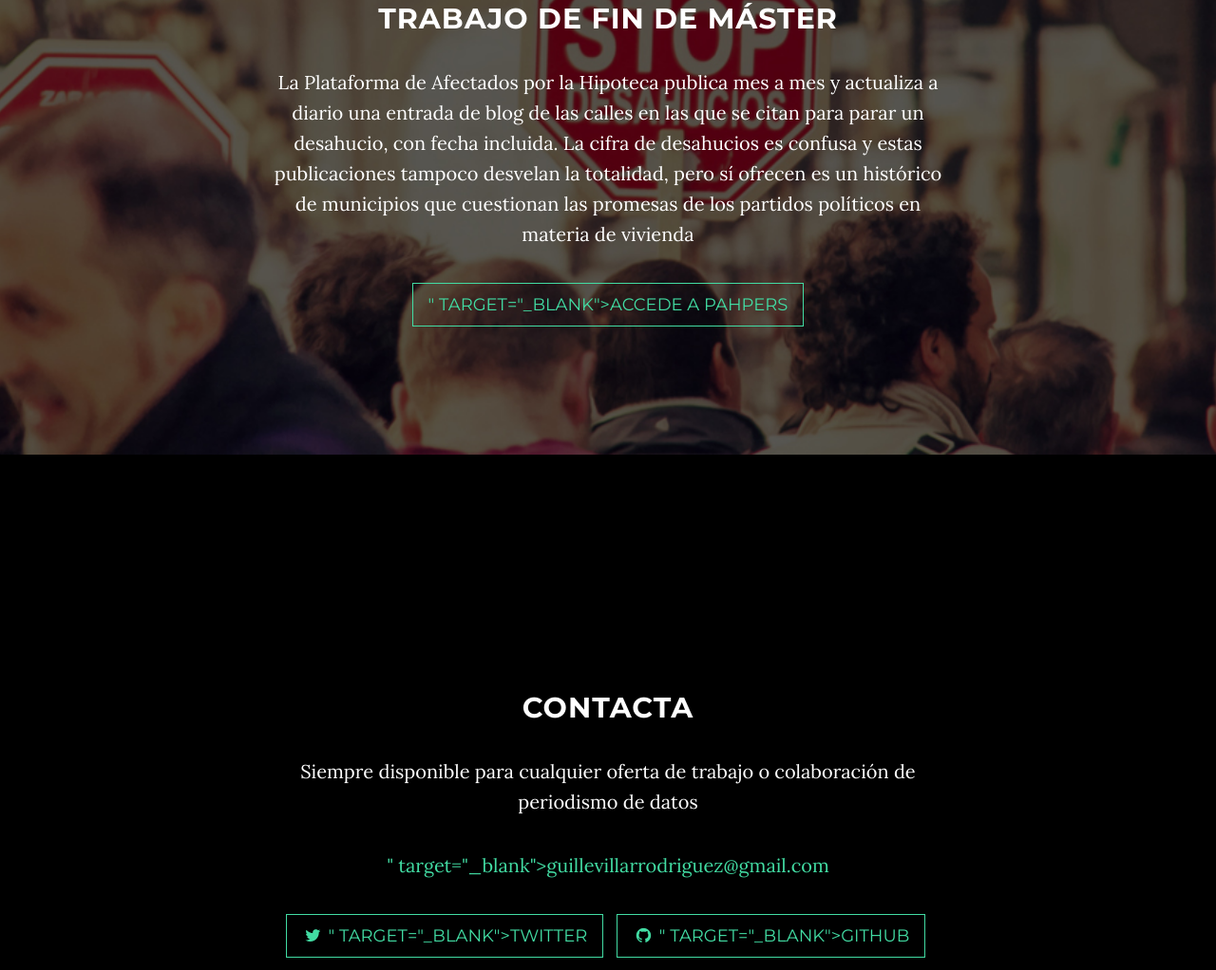
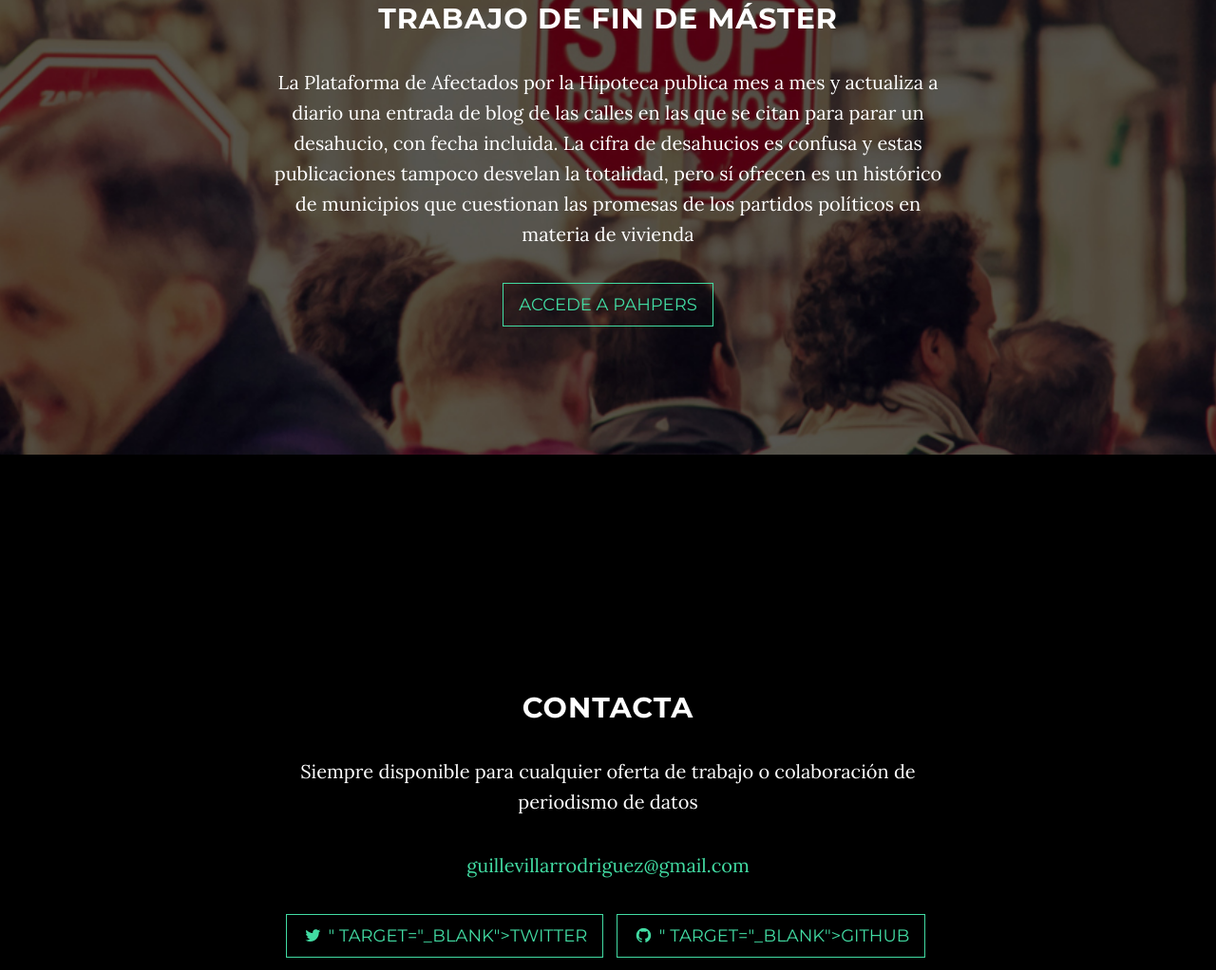
Before and after one commit to gvillar/gvillar.github.io, a website: page index.html in a window 1280 px wide. Shown: the part 1738-2760 px from the top of the page at 95% size. Drawn offline with nearby package versions, Linux system fonts and the light colour scheme.

Commit message:
Update index.html

```diff
--- a/index.html
+++ b/index.html
@@ -92,7 +92,7 @@
             <div class="col-lg-8 col-lg-offset-2">
                 <h2>Sobre mí</h2>
                 <p>Mi objetivo es hacer atractivo el dato por dentro y por fuera en una historia y darle hogar entre las nuevas narrativas. No esperé a terminar el último año de la carrera en Periodismo y Comunicación Audiovisual (Universidad Rey Juan Carlos y Erasmus en <i>Università degli Studi di Torino</i>) y lo compaginé con el Máster en Periodismo de Datos (Centro Universitario Villanueva) para acceder cuanto antes a esta especialidad.</p>
-                <a href="https://www.linkedin.com/in/guillermovillarrodriguez" class="btn btn-default btn-lg"><i class="fa fa-linkedin fa-fw"></i> <span class="network-name">Linkedin</span>" target="_blank"></a>
+                <a href="https://www.linkedin.com/in/guillermovillarrodriguez" target="_blank" class="btn btn-default btn-lg"><i class="fa fa-linkedin fa-fw"></i> <span class="network-name">Linkedin</span></a>
             </div>
         </div>
     </section>
@@ -104,7 +104,7 @@
                 <div class="col-lg-8 col-lg-offset-2">
                     <h2>Trabajo de Fin de Máster</h2>
                     <p>La Plataforma de Afectados por la Hipoteca publica mes a mes y actualiza a diario una entrada de blog de las calles en las que se citan para parar un desahucio, con fecha incluida. La cifra de desahucios es confusa y estas publicaciones tampoco desvelan la totalidad, pero sí ofrecen es un histórico de municipios que cuestionan las promesas de los partidos políticos en materia de vivienda</p>
-                    <p><a href="gvillar.github.io/pahpers" class="btn btn-default btn-lg">" target="_blank">Accede a PAHpers</a></p>
+                    <p><a href="gvillar.github.io/pahpers" target="_blank" class="btn btn-default btn-lg">Accede a PAHpers</a></p>
                 </div>
             </div>
         </div>
@@ -116,7 +116,7 @@
             <div class="col-lg-8 col-lg-offset-2">
                 <h2>Contacta</h2>
                 <p>Siempre disponible para cualquier oferta de trabajo o colaboración de periodismo de datos</p>
-                <p><a href="mailto:guillevillarrodriguez@gmail.com">" target="_blank">guillevillarrodriguez@gmail.com</a>
+                <p><a href="mailto:guillevillarrodriguez@gmail.com" target="_blank">guillevillarrodriguez@gmail.com</a>
                 </p>
                 <ul class="list-inline banner-social-buttons">
                     <li>
```
